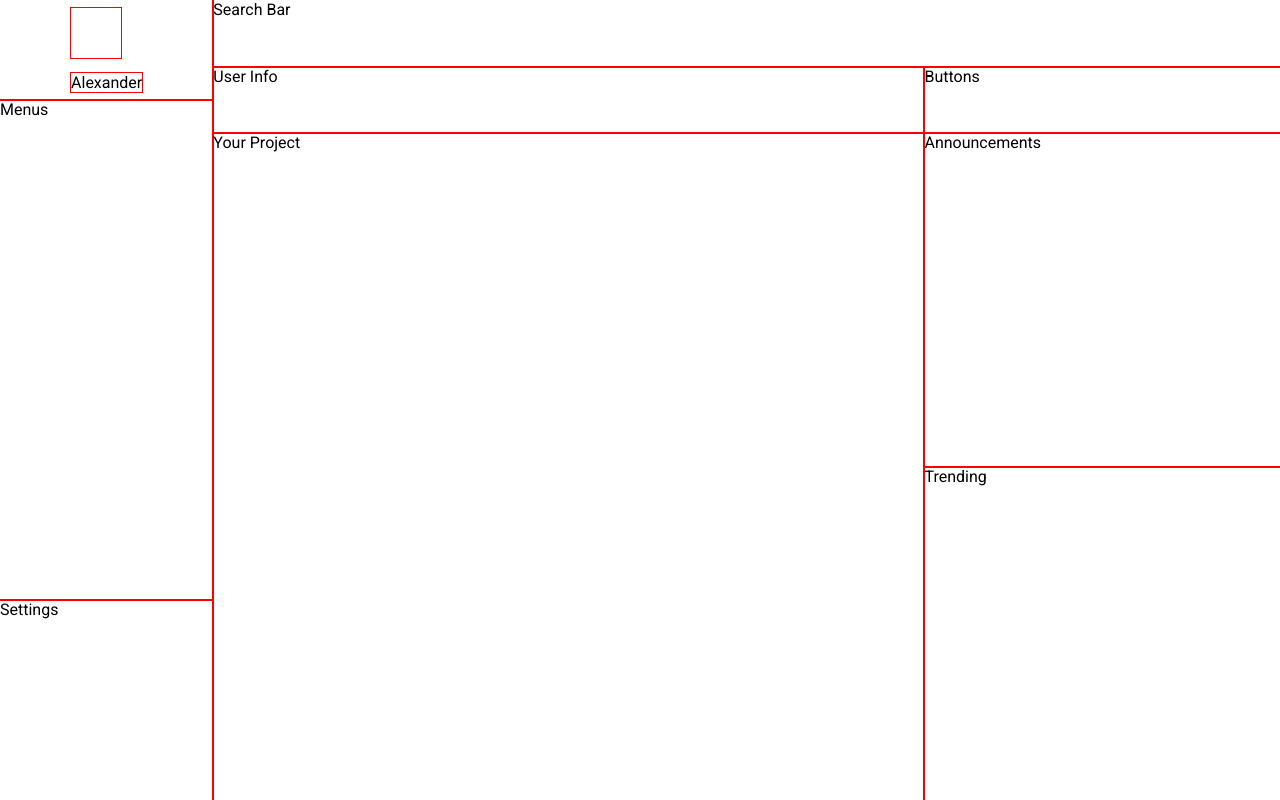
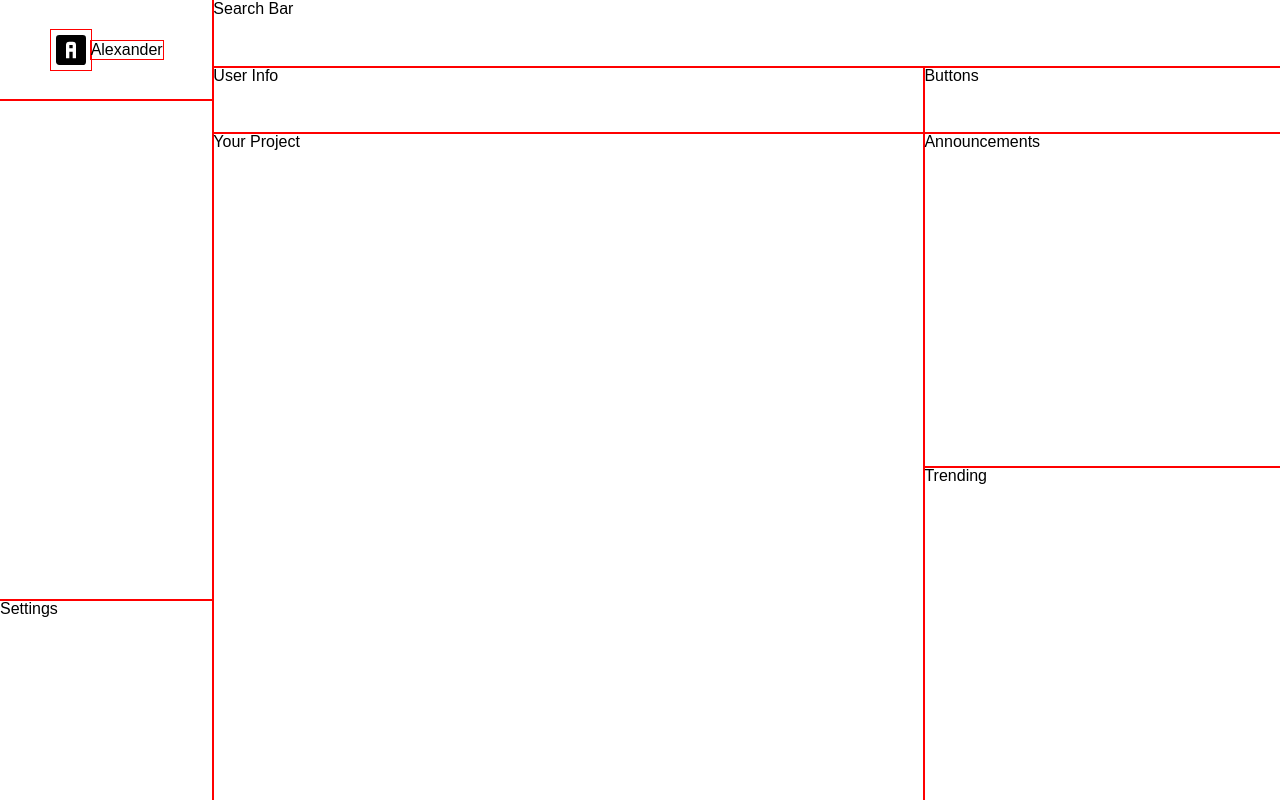
Before and after one commit to alexander-soriano/admin-dashboard, a plain HTML site: page index.html in a window 1280 px wide. Drawn offline with Linux system fonts and the light colour scheme.

Commit message:
to be continued at home

```diff
--- a/index.html
+++ b/index.html
@@ -10,10 +10,12 @@
 <body>
     <div class="sidebar">
         <div class="brand">
-            <object data="alpha-a-box.svg" width="50" height="50"></object>
+            <object class='logo' type="image/svg+xml" data="resources/svg/alpha-a-box.svg"></object>
             <span>Alexander</span>
         </div>
-        <div class="menu">Menus</div>
+        <div class="menu">
+
+        </div>
         <div class="settings">Settings</div>
     </div>
     <div class="header">
--- a/style.css
+++ b/style.css
@@ -4,9 +4,17 @@
     outline: 1px solid red;
     padding: 0;
     margin: 0;
-    font-family: roboto;
+    font-family: Arial, Helvetica, sans-serif;
+    box-sizing: border-box;
+    /* font-family: roboto; */
 
 }
+
+.logo {
+    width: 40px;
+    height: 40px;
+}
+
 
 /* Body */
 body {
@@ -30,7 +38,7 @@ body {
 }
 
 .brand  {
-    display: grid;
+    display: flex;
     align-items: center;
     justify-content: center;
 }
```
Also changed, not shown: resources/svg/account-group.svg (renamed from resources/account-group.svg), resources/svg/alpha-a-box.svg (renamed from resources/alpha-a-box.svg), resources/svg/bell-outline.svg (renamed from resources/bell-outline.svg), resources/svg/calendar-check.svg (renamed from resources/calendar-check.svg), resources/svg/card-account-details.svg (renamed from resources/card-account-details.svg), resources/svg/chat-question.svg (renamed from resources/chat-question.svg), resources/svg/clipboard-text-clock.svg (renamed from resources/clipboard-text-clock.svg), resources/svg/cog.svg (renamed from resources/cog.svg), resources/svg/eye-plus-outline.svg (renamed from resources/eye-plus-outline.svg), resources/svg/home.svg (renamed from resources/home.svg), resources/svg/magnify.svg (renamed from resources/magnify.svg), resources/svg/message.svg (renamed from resources/message.svg), resources/svg/share-variant-outline.svg (renamed from resources/share-variant-outline.svg), resources/svg/shield-check.svg (renamed from resources/shield-check.svg), 1 more files.
